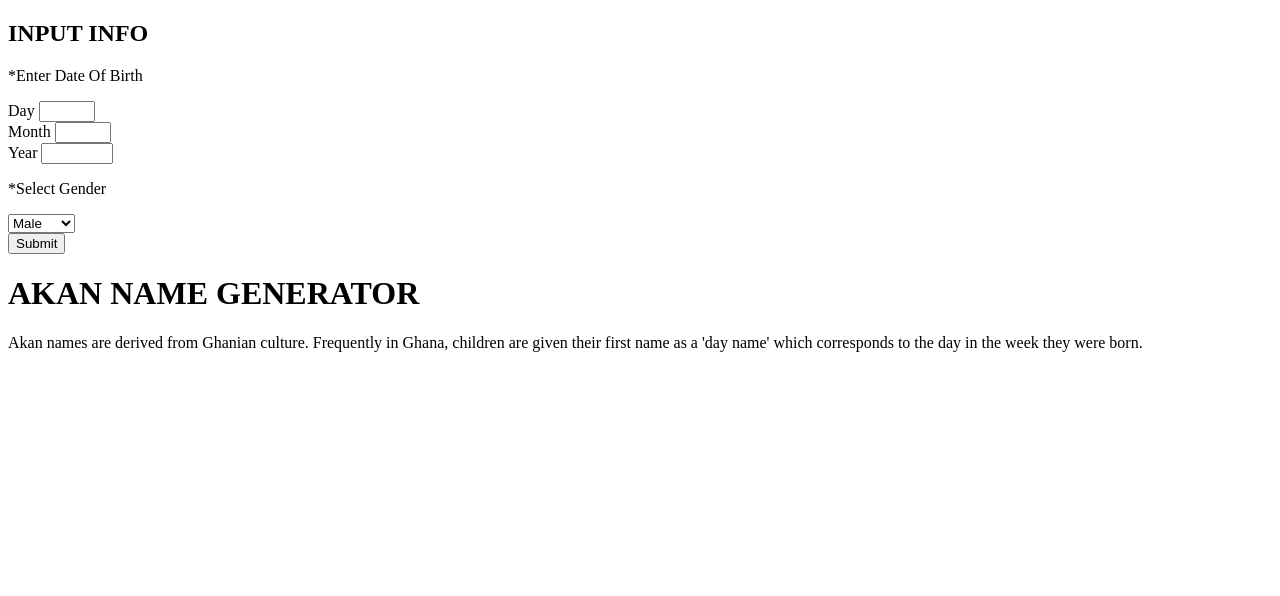
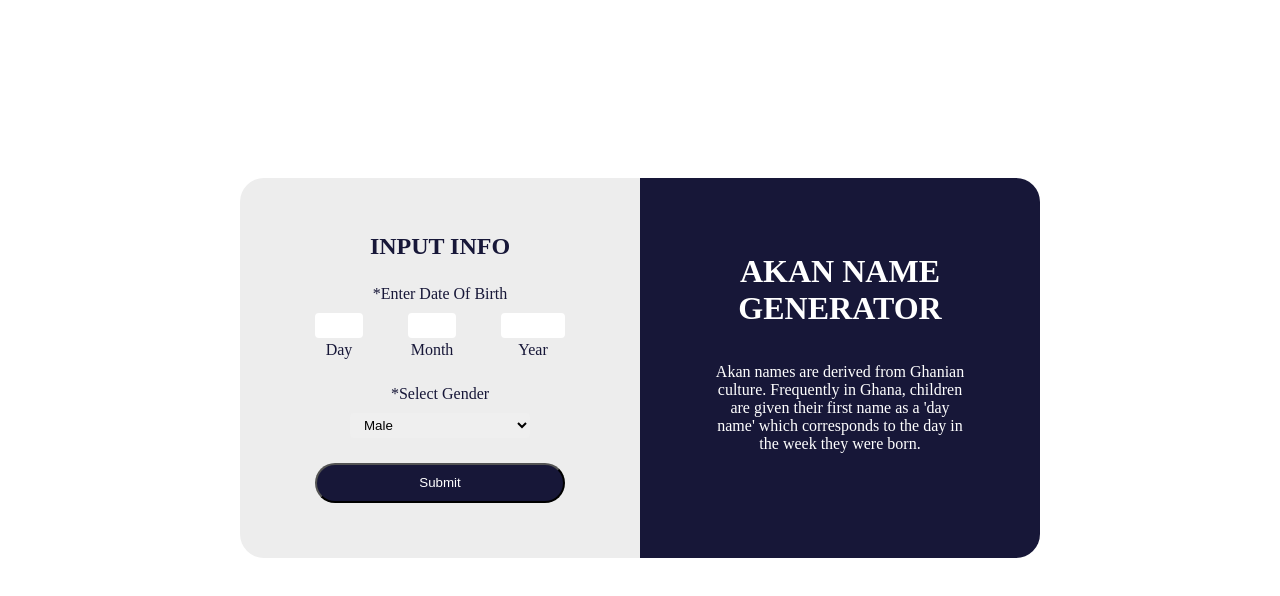
Before and after one commit to dev-gaitano/moringa_akan_asgn, a plain HTML site: page index.html in a window 1280 px wide. Drawn offline with Linux system fonts and the light colour scheme.

Commit message:
Added styling to the input section
Added styling to the elements in div 'container_namegen_root'

```diff
--- a/css/styles.css
+++ b/css/styles.css
@@ -0,0 +1,111 @@
+* {
+  margin: 0px;
+  padding: 0px;
+}
+.container_root {
+  display: flex;
+  justify-content: center;
+  align-items: center;
+  height: 92vh; /* Full viewport height */
+}
+.container_namegen_root {
+  /* border: 1px solid red; */
+  position: absolute;
+  display: flex;
+  justify-content: space-around;
+  align-items: center;
+  width: 800px;
+  height: 380px;
+  border-radius: 24px;
+}
+.container_namegen_root_left {
+  /* border: 1px solid red; */
+  width: 400px;
+  height: 380px;
+  border-top-left-radius: 24px;
+  border-bottom-left-radius: 24px;
+  align-content: center;
+  text-align: center;
+  background-color: #ededed;
+}
+.container_namegen_left_content {
+  /* border: 1px solid red; */
+  height: 270px;
+  display: flex;
+  flex-direction: column;
+  justify-content: space-between;
+  color: #171738;
+}
+.container_namegen_left_content_dob {
+  /* border: 1px solid red; */
+  display: flex;
+  flex-direction: column;
+  align-items: center;
+  gap: 10px;
+}
+.container_namegen_left_content_dob form {
+  /* border: 1px solid red; */
+  display: flex;
+  justify-content: space-between;
+  width: 250px;
+}
+.dob_input_form {
+  display: flex;
+  flex-direction: column;
+  gap: 3px;
+}
+.dob_input_form input {
+  border-radius: 4px;
+  border: 0px;
+  height: 25px;
+  text-align: center;
+}
+.container_namegen_left_content_gender {
+  /* border: 1px solid red; */
+  display: flex;
+  flex-direction: column;
+  align-items: center;
+  gap: 10px;
+}
+.container_namegen_left_content_gender select {
+  border-radius: 4px;
+  border: 0px;
+  width: 180px;
+  height: 25px;
+  padding-left: 10px;
+}
+.container_namegen_left_content_submit button {
+  width: 250px;
+  height: 40px;
+  border-radius: 20px;
+  color: #ffffff;
+  background-color: #171738;
+}
+.container_namegen_root_right {
+  /* border: 1px solid red; */
+  width: 400px;
+  height: 380px;
+  border-top-right-radius: 24px;
+  border-bottom-right-radius: 24px;
+  align-content: center;
+  background-color: #171738;
+}
+.container_namegen_right_content {
+  /* border: 1px solid red; */
+  height: 230px;
+  color: #ffffff;
+  text-align: center;
+  display: flex;
+  flex-direction: column;
+  justify-content: space-between;
+}
+.container_namegen_right_content_descript {
+  /* border: 1px solid red; */
+  height: 150px;
+  display: flex;
+  justify-content: center;
+  align-items: center;
+}
+.container_namegen_right_content_descript p {
+  width: 250px;
+}
--- a/index.html
+++ b/index.html
@@ -22,7 +22,6 @@
               <p>*Enter Date Of Birth</p>
               <form action="">
                 <div class="dob_input_form">
-                  <label for="day">Day</label>
                   <input
                     type="number"
                     id="day"
@@ -31,9 +30,9 @@
                     max="31"
                     required
                   />
+                  <label for="day">Day</label>
                 </div>
                 <div class="dob_input_form">
-                  <label for="month">Month</label>
                   <input
                     type="number"
                     id="month"
@@ -42,9 +41,9 @@
                     max="12"
                     required
                   />
+                  <label for="month">Month</label>
                 </div>
                 <div class="dob_input_form">
-                  <label for="day">Year</label>
                   <input
                     type="number"
                     id="year"
@@ -53,18 +52,16 @@
                     max="2300"
                     required
                   />
+                  <label for="day">Year</label>
                 </div>
               </form>
             </div>
             <div class="container_namegen_left_content_gender">
               <p>*Select Gender</p>
-              <div class="input-group">
-                <!-- <label for="gender">Gender</label> -->
-                <select id="gender" name="gender" required>
-                  <option value="male">Male</option>
-                  <option value="female">Female</option>
-                </select>
-              </div>
+              <select id="gender" name="gender" required>
+                <option value="male">Male</option>
+                <option value="female">Female</option>
+              </select>
             </div>
             <div class="container_namegen_left_content_submit">
               <button>Submit</button>
@@ -72,11 +69,11 @@
           </div>
         </div>
         <div class="container_namegen_root_right">
-          <div class="container_namegen_root_right_content">
-            <div class="container_namegen_root_right_content_header">
+          <div class="container_namegen_right_content">
+            <div class="container_namegen_right_content_header">
               <h1>AKAN NAME GENERATOR</h1>
             </div>
-            <div class="container_namegen_root_right_content_descript">
+            <div class="container_namegen_right_content_descript">
               <p>
                 Akan names are derived from Ghanian culture. Frequently in
                 Ghana, children are given their first name as a 'day name' which
@@ -86,9 +83,9 @@
           </div>
         </div>
       </div>
-      <div class="container_copyright"></div>
+      <!-- <div class="container_copyright"></div>
       <div class="container_root_left_bg"></div>
-      <div class="container_root_right_bg"></div>
+      <div class="container_root_right_bg"></div> -->
     </div>
     <script src="./js/script.js" async defer></script>
   </body>
```
